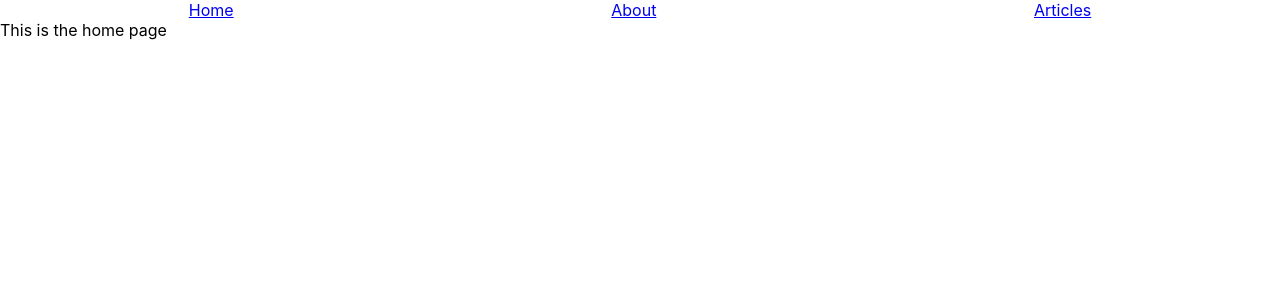
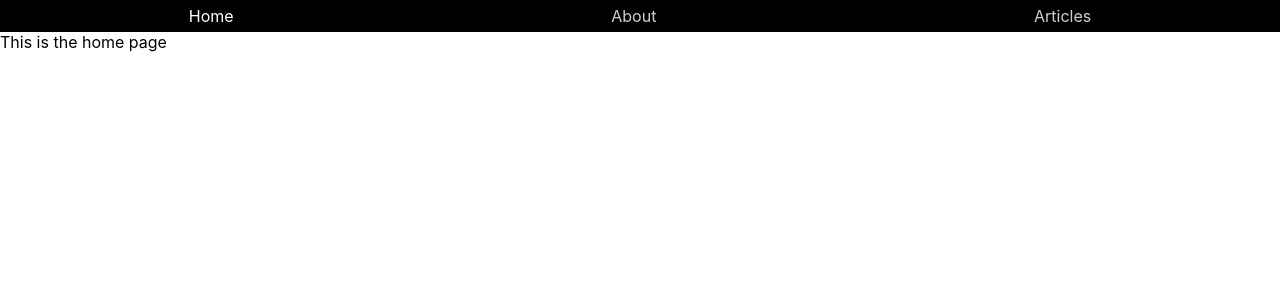
Before and after one commit to Anupam-Ashish-Minz/client-mock-blog, a React (Create React App) app: page / in a window 1280 px wide. Shown: the top 300 px of the page. Built offline with nearby package versions, Linux system fonts and the light colour scheme.

Commit message:
css layout navbar

```diff
--- a/src/components/Navbar.js
+++ b/src/components/Navbar.js
@@ -4,9 +4,9 @@ import './navbar.css'
 const Navbar = () => {
   return (
     <div className="navbar-container">
-      <Link to="/">Home</Link>
-      <Link to="/about">About</Link>
-      <Link to="/articles">Articles</Link>
+      <Link to="/" className="navbar-items">Home</Link>
+      <Link to="/about" className="navbar-items">About</Link>
+      <Link to="/articles" className="navbar-items">Articles</Link>
     </div>
   );
 }
--- a/src/components/navbar.css
+++ b/src/components/navbar.css
@@ -1,5 +1,25 @@
 .navbar-container {
+  display: flex;
+  flex-direction: row;
+  justify-content: space-around;
+  background-color: black;
+  height: 2em;
+}
+
+.navbar-container:hover {
+  /*background-color: grey;*/
+}
+
+.navbar-items {
+  text-decoration: none;
+  color: #D0D0D0;
+  background-color: black;
+  flex-grow: 1;
   display: grid;
-  grid-template-columns: auto auto auto;
-  justify-content: space-around;
+  justify-content: center;
+  align-content: center;
 }
+
+.navbar-items:hover {
+  color: white;
+}
```
Also changed, not shown: 1 other file (tests, documents, lock files or other folders).
